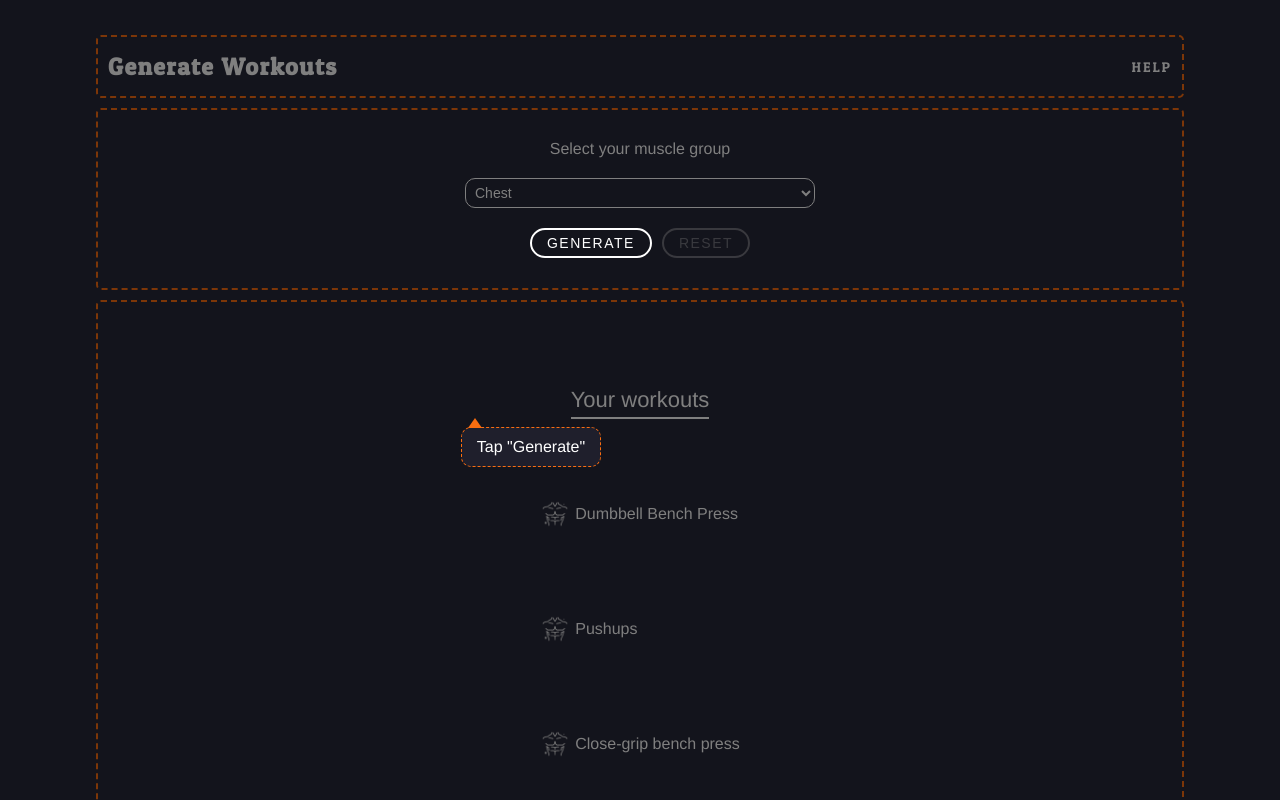
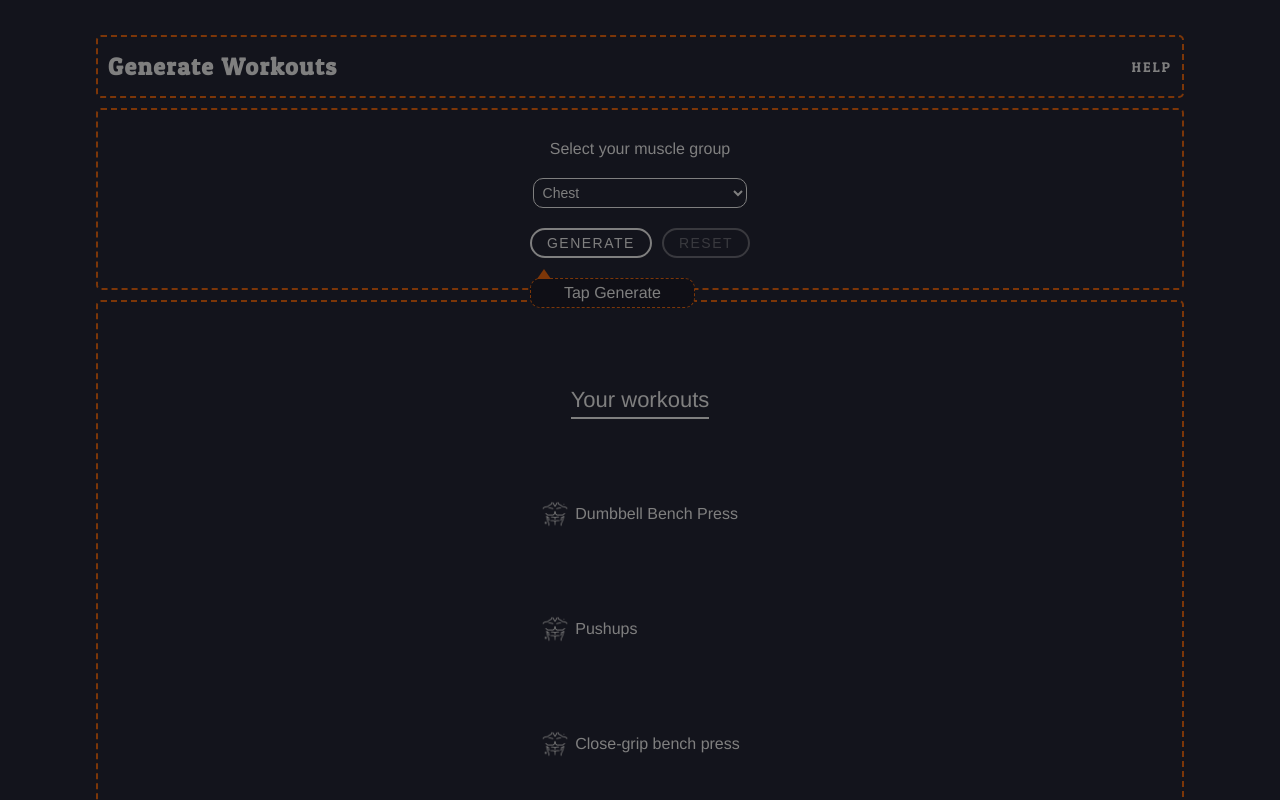
Before and after one commit to Bhart92/gainz-2023, a React (Create React App) app: page /generate in a window 1280 px wide. Built offline with nearby package versions, Linux system fonts and the light colour scheme.

Commit message:
fixed onboarding hints positions

```diff
--- a/src/components/generateWorkouts/GenerateInput.js
+++ b/src/components/generateWorkouts/GenerateInput.js
@@ -1,5 +1,5 @@
 import React from "react";
-
+import OnboardHint from "../onboarding/OnboardHint";
 const GenerateInput = ({
   muscleGroup,
   onChangeHandler,
@@ -10,10 +10,11 @@ const GenerateInput = ({
   getIsDesktop,
 }) => {
   return (
-    <div className={`generate-workouts-input ${getIsDesktop()}`}>
+    <div className={`generate-workouts-wrapper onboard-step ${getIsDesktop()}`}>
+      <div className="generate-workouts-input">
         <span>Select your muscle group</span>
         <select
-        className="onboard-step disabled"
+          className="disabled"
           value={muscleGroup}
           onChange={onChangeHandler}
         >
@@ -31,6 +32,11 @@ const GenerateInput = ({
           <option value="calves">Calves</option>
           <option value="abdominals">Abdominals</option>
         </select>
+        <OnboardHint
+          content={"Click the dropdown and select a muscle group."}
+          classname={"onboard-select-input"}
+        />
+      </div>
       <div className="btns">
         <button
           className={`btn onboard-step ${
@@ -43,7 +49,6 @@ const GenerateInput = ({
         >
           GENERATE
         </button>
-
         <button
           className={`btn reset ${
             muscleGroup.length > 0 && !onboarding && !fetchingData
@@ -54,7 +59,11 @@ const GenerateInput = ({
           onClick={onReset}
         >
           RESET
-        </button>
+        </button>{" "}
+        <OnboardHint
+          content={"Tap Generate"}
+          classname={"onboard-btns-input"}
+        />
       </div>
     </div>
   );
--- a/src/components/generateWorkouts/GenerateResults.js
+++ b/src/components/generateWorkouts/GenerateResults.js
@@ -8,6 +8,7 @@ import backImg from "../../imgs/back.png";
 import GeneratedWorkout from "./GeneratedWorkout";
 import GeneratedLoader from "./GeneratedLoader";
 import GeneratedWorkouts from "./GeneratedWorkouts";
+import OnboardHint from "../onboarding/OnboardHint";
 
 const GenerateResults = ({ workouts, loading, error, getIsDesktop }) => {
   const generateLink = (name) => {
@@ -79,6 +80,11 @@ const GenerateResults = ({ workouts, loading, error, getIsDesktop }) => {
           getIsDesktop={getIsDesktop}
         />
       )}
+
+      <OnboardHint
+        content={"Tap a workout for tutorials."}
+        classname={"generate-results-hint"}
+      />
     </div>
   );
 };
--- a/src/components/onboarding/Onboard.js
+++ /dev/null
@@ -1,20 +0,0 @@
-import React from "react";
-import OnboardHint from "./OnboardHint";
-const Onboard = ({ hints, getIsDesktop }) => {
-  const generateHints = (getIsDesktop) => {
-    return hints.map((hint) => {
-      return (
-        <div className={`hint-wrapper ${getIsDesktop()}`} key={hint.id}>
-          <OnboardHint content={hint.content} />
-        </div>
-      );
-    });
-  };
-  return (
-    <div className="onboard">
-      <div className="onboard-background" />
-      <div className="onboard-hint-wrapper">{generateHints(getIsDesktop)}</div>
-    </div>
-  );
-};
-export default Onboard;
--- a/src/components/onboarding/OnboardHint.js
+++ b/src/components/onboarding/OnboardHint.js
@@ -1,10 +1,12 @@
 import React from "react";
 
-const OnboardHint = ({ content }) => {
+const OnboardHint = ({ content, classname }) => {
   return (
-    <div className="onboard-hint">
-      <div className="arrow" />
-      <span>{content}</span>
+    <div className={`onboard-hint ${classname}`}>
+      <div className="onboard-wrapper">
+        <div className="arrow" />
+        <span>{content}</span>
+      </div>
     </div>
   );
 };
--- a/src/styles/components/generateWorkouts/_generateInput.scss
+++ b/src/styles/components/generateWorkouts/_generateInput.scss
@@ -1,4 +1,4 @@
-.generate-workouts-input {
+.generate-workouts-wrapper {
   display: flex;
   flex-direction: column;
   align-items: center;
@@ -8,12 +8,20 @@
   width: 85%;
   margin-bottom: 10px;
   padding: 30px 0;
-  background: url("~/src/imgs/gainz.png");
   &.is-desktop {
     width: 60%;
   }
   &.active-hint {
     z-index: 10;
+  }
+  .generate-workouts-input {
+    position: relative;
+    text-align: center;
+    .onboard-select-input {
+      position: absolute;
+      left: 50%;
+      transform: translateX(-50%);
+    }
   }
   span {
     font-size: 16px;
@@ -25,7 +33,7 @@
     border: 1px solid $white;
     font-size: 14px;
     padding: 5px;
-    width: 50%;
+    width: 75%;
     color: $white;
     margin: 20px 0;
     border-radius: 10px;
@@ -38,6 +46,9 @@
     }
   }
   .btns {
+    position: relative;
+    display: block;
+    z-index: 2;
     button {
       color: $white;
       border: 2px solid $white;
@@ -63,5 +74,11 @@
         border: 2px solid $orange;
       }
     }
+    .onboard-btns-input {
+      position: absolute;
+      bottom: -50px;
+
+      max-width: 165px;
+    }
   }
 }
--- a/src/styles/components/onBoard/_onboard.scss
+++ /dev/null
@@ -1,99 +0,0 @@
-.onboard {
-  height: 100vh;
-  width: 100%;
-  position: absolute;
-  pointer-events: none;
-  &.extended {
-    height: 100%;
-  }
-  &-background {
-    height: 100%;
-    width: 100%;
-    position: absolute;
-    top: 0;
-    bottom: 0;
-    left: 0;
-    right: 0;
-    background-color: rgba(0, 0, 0, 0.5);
-    display: block;
-    z-index: 9;
-    opacity: 0;
-    pointer-events: none;
-    &.active-hint {
-      z-index: 9;
-      opacity: 1;
-    }
-  }
-  &-hint-wrapper {
-    .hint-wrapper {
-      position: absolute;
-      height: auto;
-      width: auto;
-      /* transform: translate(-50%, -50%); */
-      max-width: 200px;
-      z-index: 11;
-      &:nth-of-type(1) {
-        top: vw(225);
-        left: vw(150);
-        @media screen and (max-width: 320px) and (max-height: 600px) {
-          top: vw(290);
-          left: vw(125);
-        }
-
-        @media screen and (min-width: 750px) and (max-height: 1200px) {
-          top: vw(105);
-        }
-      }
-      &:nth-of-type(2) {
-        top: vw(268);
-        left: vw(113);
-        @media screen and (max-width: 320px) and (max-height: 600px) {
-          top: vw(350);
-        }
-        @media screen and (min-width: 750px) and (max-height: 1200px) {
-          top: vw(125);
-          left: vw(135);
-        }
-      }
-      &:nth-of-type(3) {
-        top: vw(609);
-        left: vw(131);
-        @media screen and (max-height: 670px) {
-          top: vw(535);
-        }
-        @media screen and (min-width: 750px) and (max-height: 1200px) {
-          top: vw(350);
-          left: vw(150);
-        }
-      }
-      &.is-desktop {
-        &:nth-of-type(1) {
-          top: vh(255, $design-height-desktop);
-          left: vw(500, $design-width-desktop);
-        }
-        &:nth-of-type(2) {
-          top: vh(325, $design-height-desktop);
-          left: vw(400, $design-width-desktop);
-          .onboard-hint {
-            .arrow {
-              transform: rotate(0deg);
-              right: -12px;
-              left: unset;
-            }
-          }
-        }
-        &:nth-of-type(3) {
-          top: vh(650, $design-height-desktop);
-          left: vw(500, $design-width-desktop);
-        }
-      }
-    }
-  }
-}
-.onboard-step {
-  position: relative;
-  &.active-hint {
-    z-index: 10;
-    opacity: 1;
-  }
-}
--- a/src/styles/components/onBoard/_onboardHint.scss
+++ b/src/styles/components/onBoard/_onboardHint.scss
@@ -1,16 +1,22 @@
 .onboard-hint {
   background: darken($black, 4%);
   border: 1px dashed $orange;
-  display: block;
   z-index: 1;
   border-radius: 10px;
   opacity: 0;
   transition: all 0.35s ease;
-  z-index: 11;
   height: 100%;
   width: 100%;
+
+  max-width: 215px;
+  .onboard-wrapper {
+    height: 100%;
+    width: 100%;
+    display: flex;
+    align-items: center;
+    justify-content: center;
     position: relative;
-  padding: 10px 15px;
+    text-align: center;
     .arrow {
       width: 0;
       height: 0;
@@ -36,7 +42,9 @@
       color: $white;
       font-size: 16px;
     }
+  }
   &.active-hint {
     opacity: 1;
+    z-index: 11;
   }
 }
--- a/src/styles/index.scss
+++ b/src/styles/index.scss
@@ -8,5 +8,4 @@
 @import "./components/generateWorkouts/generateInput";
 @import "./components/generateWorkouts/generatedWorkout";
 @import "./components/generateWorkouts/generatedWorkouts";
-@import "./components/onBoard/onboard";
 @import "./components/onBoard/onboardHint";
--- a/src/styles/views/_generateWorkouts.scss
+++ b/src/styles/views/_generateWorkouts.scss
@@ -11,4 +11,23 @@
   @media screen and (max-width: 350px) {
     height: auto;
   }
+
+  .onboard-background {
+    height: 100%;
+    width: 100%;
+    position: absolute;
+    top: 0;
+    bottom: 0;
+    left: 0;
+    right: 0;
+    background-color: rgba(0, 0, 0, 0.5);
+    display: block;
+    z-index: 9;
+    opacity: 0;
+    pointer-events: none;
+    &.active-hint {
+      z-index: 9;
+      opacity: 1;
+    }
+  }
 }
--- a/src/views/GenerateWorkouts.js
+++ b/src/views/GenerateWorkouts.js
@@ -1,8 +1,7 @@
-import React, { useState, useEffect } from "react";
+import React, { useState, useLayoutEffect } from "react";
 import GenerateInput from "../components/generateWorkouts/GenerateInput";
 import GenerateResults from "../components/generateWorkouts/GenerateResults";
 import SectionTitle from "../components/reusable/SectionTitle";
-import Onboard from "../components/onboarding/Onboard.js";
 import axios from "axios";
 import { config } from "../config";
 import { sampleWorkouts } from "../data/sampleWorkouts";
@@ -93,11 +92,12 @@ const GenerateWorkouts = () => {
   };
   const onboardSequence = () => {
     onResetHandler();
+
     const onboardHints = Array.from(document.querySelectorAll(".onboard-hint"));
     const onboardSteps = Array.from(document.querySelectorAll(".onboard-step"));
+
     const select = document.querySelector(".generate-workouts-input select");
     const background = document.querySelector(".onboard-background");
-    const onboardWrapper = document.querySelector(".onboard");
 
     let currIndex = 0;
     let finalIndex = onboardHints.length - 1;
@@ -124,7 +124,6 @@ const GenerateWorkouts = () => {
         // sets sample data to workout results
         setTimeout(() => {
           if (currIndex === 1) {
-            toggleClass(onboardWrapper, true, "extended");
             setSampleData(true);
           }
         }, 500);
@@ -145,16 +144,15 @@ const GenerateWorkouts = () => {
       } else {
         setOnboarding(false);
         // resets onboarding when hint / steps are completed
-        resetOnboarding(interval, background, select, onboardWrapper);
+        resetOnboarding(interval, background, select);
 
         return;
       }
     }, 2500);
   };
-  const resetOnboarding = (interval, background, select, onboardWrapper) => {
+  const resetOnboarding = (interval, background, select) => {
     clearInterval(interval);
 
-    toggleClass(onboardWrapper, false, "extended");
     setSampleData(false);
     setOnboardInput(false);
 
@@ -169,7 +167,7 @@ const GenerateWorkouts = () => {
     }
   };
 
-  useEffect(() => {
+  useLayoutEffect(() => {
     setTimeout(() => {
       return onboardSequence();
     }, 1500);
@@ -177,29 +175,14 @@ const GenerateWorkouts = () => {
 
   return (
     <div className="generate-workouts">
+      <div className="onboard-background" />
       <SectionTitle
         className={`generate-workouts-header ${getIsDesktop()}`}
         text={"Generate Workouts"}
         subText={"HELP"}
         fx={onboardSequence}
       />
-      <Onboard
-        getIsDesktop={getIsDesktop}
-        hints={[
-          {
-            content: "Click the dropdown and select a muscle group.",
-            id: 1,
-          },
-          {
-            content: 'Tap "Generate"',
-            id: 2,
-          },
-          {
-            content: "Tap a workout for tutorials",
-            id: 3,
-          },
-        ]}
-      />
+
       <GenerateInput
         muscleGroup={onboardInput ? "chest" : muscleGroup}
         workouts={workouts}
```
Also changed, not shown: src/styles/components/generateWorkouts/_generateResults.scss (+29 -0 lines). Lines whose indentation alone changed are shown as unchanged.
